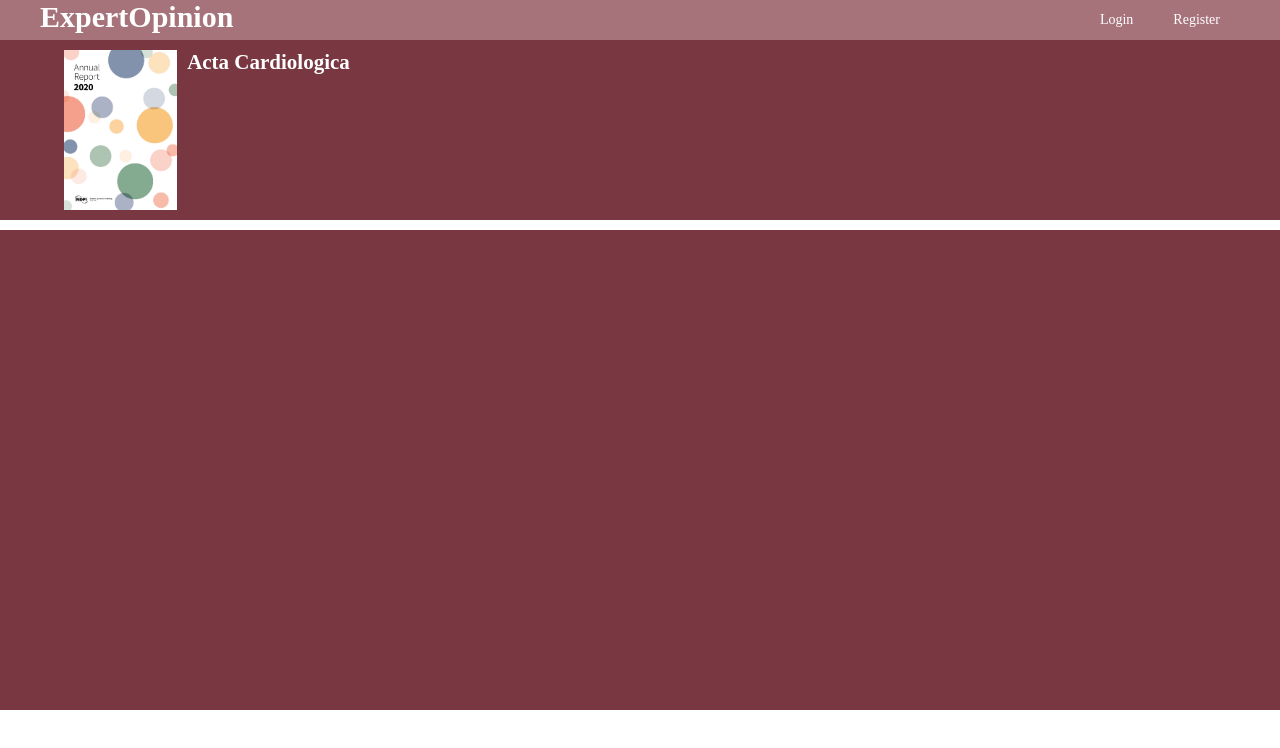
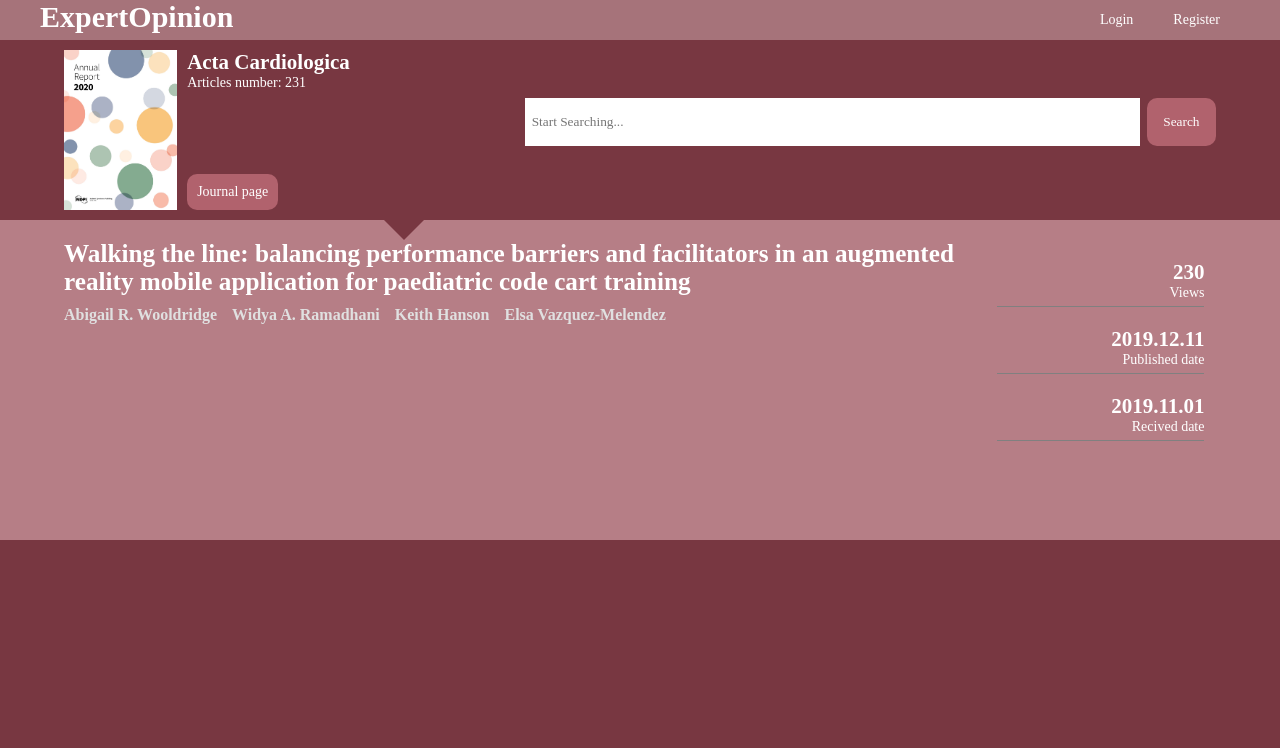
Before and after one commit to Radagea/journalist, a Vue app: page /article/1 in a window 1280 px wide. Shown: the top 748 px of the page. Built offline with nearby package versions, Linux system fonts and the light colour scheme; a web font is replaced by a local one.

Commit message:
Article page started again

```diff
--- /dev/null
+++ b/src/components/UI/cards/articles/JournalInArticle.vue
@@ -0,0 +1,143 @@
+<template>
+    <header>
+        <div class="wrapper">
+            <div class="journal">
+                <img src="/images/nophoto.jpg" alt="Journal main Picture">
+                <h1>Acta Cardiologica</h1>
+                <p>Articles number: 231</p>
+                <a href="#">Journal page</a>
+            </div>
+            <div class="searcher">
+                <div class="wrap">
+                    <input class="mainsearch" type="text" id="mainsearch" name="mainsearch" placeholder="Start Searching..." v-model="mainSearch">
+                    <button class="searchButton">Search</button>
+                </div>
+            </div>
+        </div>
+    </header>
+</template>
+
+<script>
+export default {
+    data() {
+        return {
+            mainSearch: '',
+        };
+    }
+}
+</script>
+
+<style scoped>
+    header {
+        width: 100%;
+        height: 10rem;
+        background-color: #783741;
+        padding-top: 10px;
+        padding-bottom: 10px;
+    }
+    .wrapper {
+        width: 90%;
+        max-width: 1400px;
+        height: 100%;
+        margin: 0 auto;
+    }
+    .journal {
+        float: left;
+        height: 100%;
+        width: 40%;
+        position: relative;
+    }
+    .journal img {
+        float: left;
+        height: 100%;
+        margin-right: 10px;
+    }
+    .journal h1 {
+        color: white;
+        font-size: 1.5em;
+    }
+    .journal p {
+        color: white;
+    }
+    .journal a {
+        position: absolute;
+        text-decoration: none;
+        padding: 10px;
+        background-color: #b1626d;
+        color: white;
+        bottom: 0;
+        border-radius: 10px;
+        transition: 0.2s;
+    }
+    .journal a:hover {
+        background-color: #96646b;
+    }
+
+    .searcher {
+        position: relative;
+        float: left;
+        width: 60%;
+        height: 100%;
+    }
+    .wrap {
+        margin-top: 3rem;
+    }
+    input.mainsearch {
+        float: left;
+        width: 88%;
+        height: 3rem;
+        padding-left: 1%;
+        margin-right: 1%;
+        transition: 0.2s;
+    }
+    button {
+        color: white;
+        cursor: pointer;
+        width: 10%;
+        height: 3rem;
+        background-color: #b1626d;
+        border-radius: 10px;
+        transition: 0.2s;
+    }
+    button:hover {
+        background-color: #96646b;
+    }
+    input:focus,
+    input:hover {
+        outline: 3px solid #ddd;
+    }
+    @media(max-width:790px) {
+        .searcher {
+            width: 50%;
+        }
+        h1 {
+            font-size: 1.4em;
+        }
+        input.mainsearch {
+            width: 78%;
+        }
+        button {
+            width: 20%;
+        }
+        .journal {
+            width: 50%;
+        }
+    }
+    @media(max-width: 580px) {
+        .searcher {
+            width: 40%;
+        }
+        .journal {
+            width: 60%;
+        }
+    }
+    @media(max-width: 500px) {
+        .searcher {
+            width: 0%;
+            display: none;
+        }
+        .journal {
+            width: 100%;
+        }
+    }
+</style>
--- a/src/components/pages/MainArticlePage.vue
+++ b/src/components/pages/MainArticlePage.vue
@@ -1,47 +1,112 @@
 <template>
-    <header>
+    <journal-in-article></journal-in-article>
+    <section>
+        <div class="arrow-down"></div>
         <div class="wrapper">
-            <div class="journal">
-                <img src="/images/nophoto.jpg" alt="Journal main Picture">
-                <h1>Acta Cardiologica</h1>
+            <div class="articletitle">
+                <h1>Walking the line: balancing performance barriers and facilitators in an augmented reality mobile application for paediatric code cart training</h1>
+                <h2>
+                    <span>Abigail R. Wooldridge</span>
+                    <span>Widya A. Ramadhani</span>
+                    <span>Keith Hanson</span>
+                    <span>Elsa Vazquez-Melendez</span>
+                </h2>
+            </div>
+            <div class="articledatas">
+                <h1>230</h1>
+                <p>Views</p>
+                <h1>2019.12.11</h1>
+                <p>Published date</p>
+                <h1>2019.11.01</h1>
+                <p>Recived date</p>
             </div>
         </div>
-    </header>
-    <section>
     </section>
 </template>
 
 <script>
+import JournalInArticle from '../UI/cards/articles/JournalInArticle.vue';
 export default {
+    components: {
+        JournalInArticle,
 
+    }
 }
 </script>
 
 <style scoped>
-    header {
+    section {
         width: 100%;
-        height: 10rem;
-        background-color: #783741;
-        padding-top: 10px;
-        padding-bottom: 10px;
+        min-height: 20rem;
+        overflow: hidden;
+        background-color: #B67E86;
+    }
+    div.arrow-down {
+        margin-left: 30%;
+        margin-right: auto;
+        width: 0;
+        height: 0;
+        border-left: 20px solid transparent;
+        border-right: 20px solid transparent;
+        border-top: 20px solid #783741;
+    }
+    .wrapper {
+        margin: 0 auto;
+        width: 90%;
+        max-width: 1400px;
+        color: white;
+    }
+    .articletitle {
+        float: left;
+        width: 80%;
+        margin-right: 1%;
+    }
+    .articletitle h1 {
+        font-size: 1.8em;
         margin-bottom: 10px;
     }
-    .wrapper {
-        width: 90%;
-        max-width: 1400px;
-        height: 100%;
-        margin: 0 auto;
+    .articletitle h2 {
+        color: #e0e0e0;
+        font-size: 16px;
     }
-    .journal {
-        height: 100%;
+    .articletitle h2 span {
+        cursor: pointer;
+        transition: 0.2s;
+        margin-right: 15px;
     }
-    .journal img {
+    .articletitle h2 span:hover {
+        color: #7F444D;
+    }
+
+    @media(max-width:900px) {
+        .articletitle h1 {
+            font-size: 1.5em;
+        }
+        .articletitle h2 {
+            font-size: 12px;
+        }
+    }
+    .articledatas {
         float: left;
-        height: 100%;
-        margin-right: 10px;
+        text-align: right;
+        width: 18%;
     }
-    .journal h1 {
-        color: white;
-        font-size: 1.5em;
+    .articledatas p {
+        padding-bottom: 5px;
+        border-bottom: 1px solid grey;
+    }
+    .articledatas h1 {
+        margin-top: 20px;
+    }
+
+    @media(max-width: 500px) {
+        .articledatas {
+            display: none;
+            width: 0%;
+        }
+        .articletitle {
+            width: 100%;
+            margin-right: 0;
+        }
     }
 </style>
```
